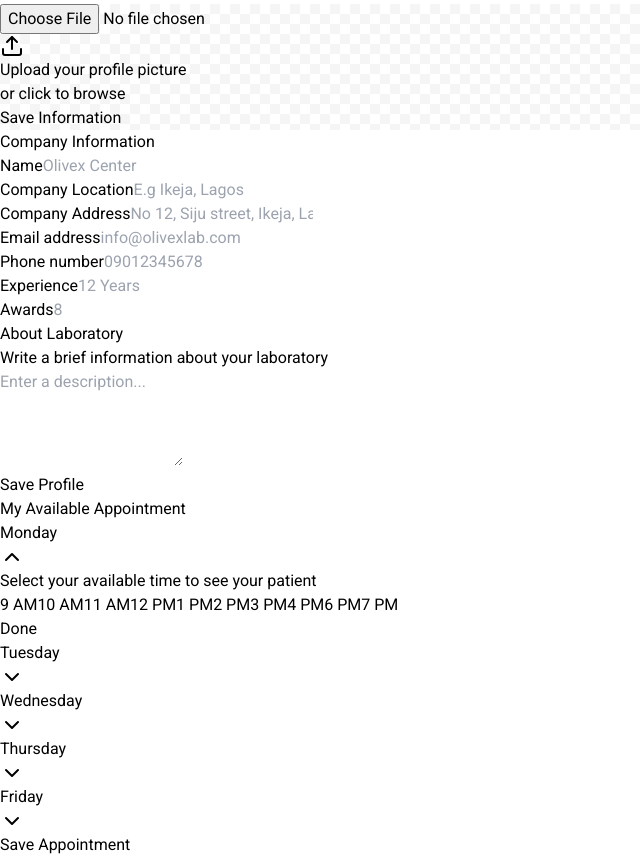
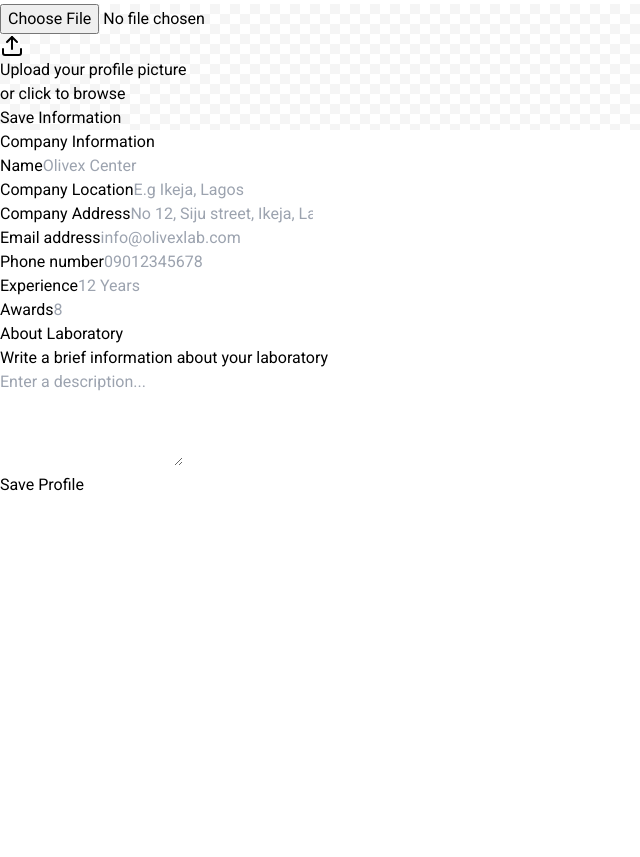
Before and after one commit to Colauncha/MedicPadi, a React (Vite) app: page /labdashboard/profile in a window 1280 px wide. Shown: the part 886-1743 px from the top of the page, without its empty margins (0-640 px from the left). After the commit the page ends 1383 px from the top, so only its background shows below. Built offline with nearby package versions, Linux system fonts and the light colour scheme.

Commit message:
laboratory changes added

```diff
--- a/src/pages/authentication/laboratory/signin.jsx
+++ b/src/pages/authentication/laboratory/signin.jsx
@@ -24,7 +24,6 @@
     }));
     if (error) setError(null);
   };
-
 
   const handleSubmit = async (e) => {
     e.preventDefault();
@@ -63,7 +62,7 @@
         const payload = token.split(".")[1];
 
         const decodedPayload = JSON.parse(
-        atob(payload.replace(/-/g, "+").replace(/_/g, "/"))
+          atob(payload.replace(/-/g, "+").replace(/_/g, "/")),
         );
 
         const userId = decodedPayload?.sub;
@@ -81,8 +80,15 @@
         console.error("Failed to decode access token:", decodeError);
         throw new Error("Could not retrieve user ID from the access token.");
       }
+      const user = response?.user || response;
+      console.log(user);
 
+      // navigate("/labdashboard");
+      if (user?.isProfileComplete === true) {
         navigate("/labdashboard");
+      } else {
+        navigate("/laboratory-profile");
+      }
     } catch (err) {
       console.error("Login failed", err);
       setError(err.message || "Failed to sign in. Please try again.");
--- a/src/pages/authentication/laboratory/signup.jsx
+++ b/src/pages/authentication/laboratory/signup.jsx
@@ -94,7 +94,7 @@
         localStorage.setItem("userPhone", formData.phoneNumber);
       }
 
-      navigate("/laboratory-profile");
+      navigate("/laboratory-signin");
     } catch (err) {
       console.error("Signup error:", err);
 
--- a/src/pages/dashboard/laboratory/profile.jsx
+++ b/src/pages/dashboard/laboratory/profile.jsx
@@ -1,7 +1,12 @@
 import { useState, useEffect, useRef } from "react";
 import DashboardLayout from "../../../components/layout/DashboardLayout";
 import { Upload, ChevronDown, ChevronUp, Loader2, User } from "lucide-react";
-import { retrieveProfile, updateProfile, createProfile, uploadProfilePicture } from "../../../api/auth.api";
+import {
+  retrieveProfile,
+  updateProfile,
+  createProfile,
+  uploadProfilePicture,
+} from "../../../api/auth.api";
 
 export default function LabProfile() {
   const fileInputRef = useRef(null);
@@ -62,11 +67,14 @@
         if (data) {
           setForm((prev) => ({
             companyName: data.companyName || data.name || prev.companyName,
-            companyAddress: data.companyAddress || data.address || prev.companyAddress,
+            companyAddress:
+              data.companyAddress || data.address || prev.companyAddress,
             location: data.location || prev.location,
             email: data.email || prev.email || userEmail,
-            phoneNumber: data.phoneNumber || data.phone || prev.phoneNumber || userPhone,
-            yearsOfService: data.yearsOfService || data.experience || prev.yearsOfService,
+            phoneNumber:
+              data.phoneNumber || data.phone || prev.phoneNumber || userPhone,
+            yearsOfService:
+              data.yearsOfService || data.experience || prev.yearsOfService,
             awards: data.awards || prev.awards,
             aboutCompany: data.aboutCompany || data.about || prev.aboutCompany,
           }));
@@ -97,7 +105,12 @@
     try {
       const res = await uploadProfilePicture(file);
       if (res) {
-        finalUrl = res.url || res.imageUrl || res.profilePicture?.url || res.data?.url || objectUrl;
+        finalUrl =
+          res.url ||
+          res.imageUrl ||
+          res.profilePicture?.url ||
+          res.data?.url ||
+          objectUrl;
         setPreview(finalUrl);
       }
       setSuccess("Profile picture uploaded!");
@@ -142,7 +155,9 @@
     try {
       const token = localStorage.getItem("token");
       if (token) {
-        await updateProfile(updatedProfile).catch(() => createProfile(updatedProfile));
+        await updateProfile(updatedProfile).catch(() =>
+          createProfile(updatedProfile),
+        );
       }
       setSuccess("Profile information saved successfully!");
     } catch (err) {
@@ -259,7 +274,9 @@
             <div className="flex flex-col items-center w-full z-10 bg-white/80 backdrop-blur-sm p-4 py-5 rounded-xl">
               <Upload className="w-5 h-5 text-[#888888] mb-2" />
               <p className="text-[13px] text-[#888888] mb-0.5">
-                {preview ? "Change profile picture" : "Upload your profile picture"}
+                {preview
+                  ? "Change profile picture"
+                  : "Upload your profile picture"}
               </p>
               <p className="text-[11px] text-[#a0a0a0] mb-5">
                 or click to browse
@@ -287,14 +304,17 @@
         </div>
 
         {/* Bottom Section */}
-        <div className="grid grid-cols-1 lg:grid-cols-2 gap-6">
+        <div className="grid grid-cols-1 lg:grid-cols-1 gap-6">
           {/* Company Information Form */}
           <div className="border border-[#e7e7e7] rounded-xl p-6 lg:p-8 bg-white">
             <h3 className="text-[#464646] font-medium mb-6">
               Company Information
             </h3>
 
-            <form onSubmit={handleSaveInformation} className="flex flex-col gap-5">
+            <form
+              onSubmit={handleSaveInformation}
+              className="flex flex-col gap-5"
+            >
               <div className="flex flex-col gap-1.5">
                 <label className="text-[13px] text-[#888888]">Name</label>
                 <input
@@ -365,7 +385,9 @@
 
               <div className="flex gap-4">
                 <div className="flex flex-col gap-1.5 flex-1">
-                  <label className="text-[13px] text-[#888888]">Experience</label>
+                  <label className="text-[13px] text-[#888888]">
+                    Experience
+                  </label>
                   <input
                     type="text"
                     name="yearsOfService"
@@ -423,7 +445,7 @@
           </div>
 
           {/* Available Appointment */}
-          <div className="border border-[#e7e7e7] rounded-xl bg-white flex flex-col overflow-hidden h-full">
+          {/* <div className="border border-[#e7e7e7] rounded-xl bg-white flex flex-col overflow-hidden h-full">
             <div className="p-6 pb-4 border-b border-[#e7e7e7]">
               <h3 className="text-[#3d3d3d] font-medium text-center">
                 My Available Appointment
@@ -431,7 +453,7 @@
             </div>
 
             <div className="flex flex-1 p-6 gap-6 flex-col sm:flex-row">
-              {/* Accordion List */}
+              {/* Accordion List
               <div className="flex-1 flex flex-col gap-3">
                 {days.map((day) => (
                   <div
@@ -478,7 +500,7 @@
                 ))}
               </div>
 
-              {/* Right empty container */}
+              {/* Right empty container
               <div className="flex-[0.8] border border-[#e7e7e7] rounded-xl bg-[#fdfdfe] min-h-[300px] hidden sm:block"></div>
             </div>
 
@@ -487,7 +509,7 @@
                 Save Appointment
               </button>
             </div>
-          </div>
+          </div> */}
         </div>
       </div>
     </DashboardLayout>
```
Lines whose indentation alone changed are shown as unchanged.
